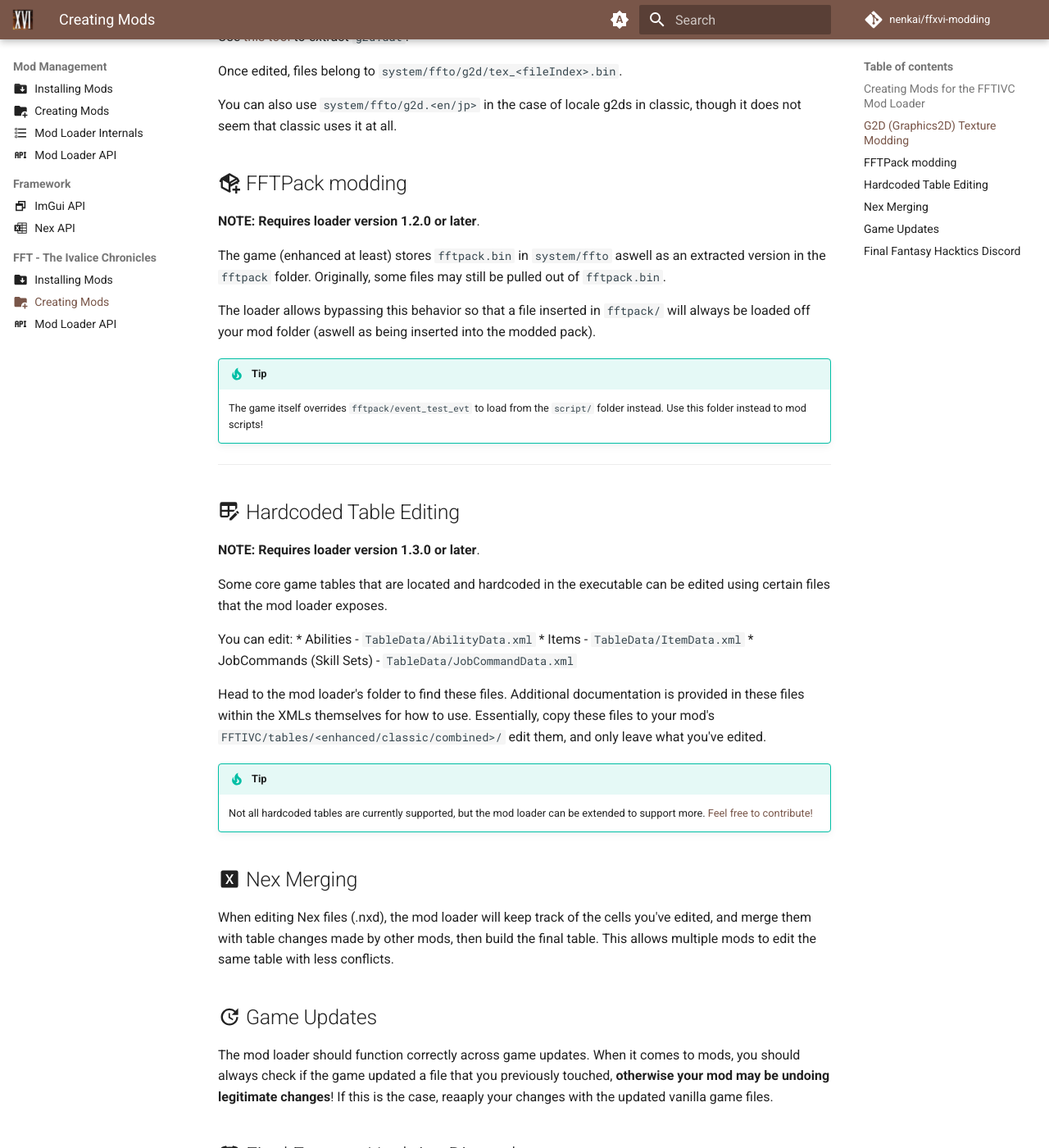
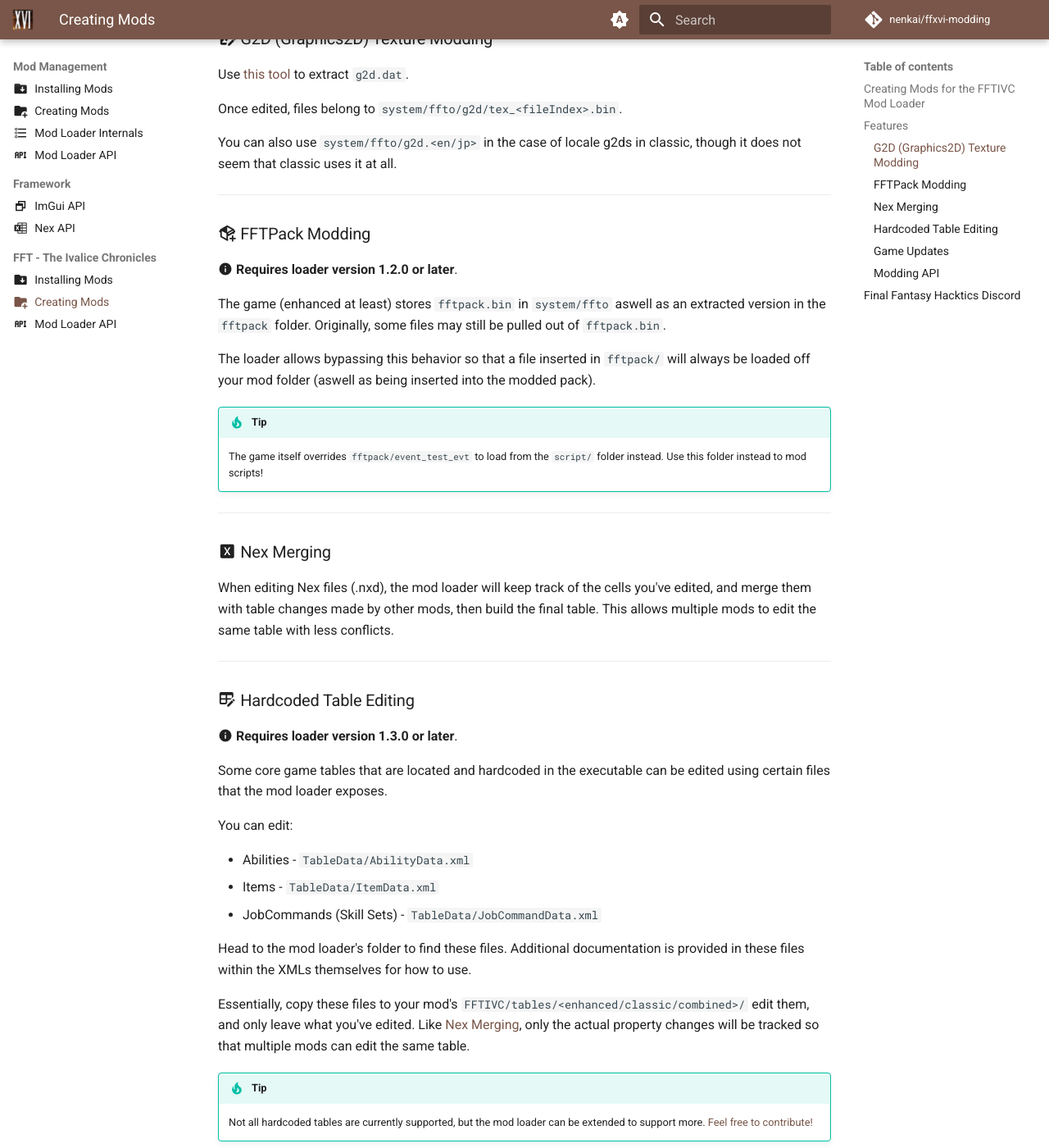
Before and after one commit to Nenkai/ffxvi-modding, an MkDocs documentation site: the page built from docs/modding/creating_mods_fft.md, in a window 1280 px wide and 1400 px high, scrolled down 1205 px. Shown: the whole window at 82% size. Built offline with MkDocs 1.6.1 and Material for MkDocs 9.7.7, drawn with Linux system fonts in a browser that asks for light colours; comment, search, counter and statistics services are not loaded; some of the changed text lies outside the part shown.

Commit message:
fft: + docs

```diff
--- a/docs/modding/creating_mods_fft.md
+++ b/docs/modding/creating_mods_fft.md
@@ -58,14 +58,16 @@
 
     5.  Files in this folder will go in both enhanced and classic.
 
-    6. Refer to the [Hardcoded Table Editing](#material-table-edit-hardcoded-table-editing) section.
+    6. Refer to the [Hardcoded Table Editing](#hardcoded-table-editing) section.
 
 !!! info "Template/Sample Mod"
     :material-download: A sample mod can be found [here](https://github.com/Nenkai/fftivc.utility.modloader/releases/download/1.0.0/fftivc.test.samplemod.zip). This does various test changes to the title menus for both versions.
 
 If you have successfully gotten your mod to work, congratulations!
 
-## :material-image-edit: G2D (Graphics2D) Texture Modding
+## Features
+
+### :material-image-edit: G2D (Graphics2D) Texture Modding
 
 Use [this tool](https://ffhacktics.com/smf/index.php?topic=13375.0) to extract `g2d.dat`.
 
@@ -73,9 +75,11 @@
 
 You can also use `system/ffto/g2d.<en/jp>` in the case of locale g2ds in classic, though it does not seem that classic uses it at all.
 
-## :material-package-variant-plus: FFTPack modding
+---
 
-**NOTE: Requires loader version 1.2.0 or later**.
+### :material-package-variant-plus: FFTPack Modding
+
+:material-information: **Requires loader version 1.2.0 or later**.
 
 The game (enhanced at least) stores `fftpack.bin` in `system/ffto` aswell as an extracted version in the `fftpack` folder. Originally, some files may still be pulled out of `fftpack.bin`.
 
@@ -87,30 +91,45 @@
 
 ---
 
-## :material-table-edit: Hardcoded Table Editing
+### :material-file-excel-box: Nex Merging
 
-**NOTE: Requires loader version 1.3.0 or later**.
+When editing Nex files (.nxd), the mod loader will keep track of the cells you've edited, and merge them with table changes made by other mods, then build the final table. This allows multiple mods to edit the same table with less conflicts.
+
+---
+
+### :material-table-edit: Hardcoded Table Editing
+
+:material-information: **Requires loader version 1.3.0 or later**.
 
 Some core game tables that are located and hardcoded in the executable can be edited using certain files that the mod loader exposes.
 
 You can edit:
+
 * Abilities - `TableData/AbilityData.xml`
 * Items - `TableData/ItemData.xml`
 * JobCommands  (Skill Sets) - `TableData/JobCommandData.xml`
 
-Head to the mod loader's folder to find these files. Additional documentation is provided in these files within the XMLs themselves for how to use. Essentially, copy these files to your mod's `FFTIVC/tables/<enhanced/classic/combined>/` edit them, and only leave what you've edited.
+Head to the mod loader's folder to find these files. Additional documentation is provided in these files within the XMLs themselves for how to use.
+
+Essentially, copy these files to your mod's `FFTIVC/tables/<enhanced/classic/combined>/` edit them, and only leave what you've edited. Like [Nex Merging](#nex-merging), only the actual property changes will be tracked so that multiple mods can edit the same table.
 
 !!! tip
 
     Not all hardcoded tables are currently supported, but the mod loader can be extended to support more. [Feel free to contribute!](https://github.com/Nenkai/fftivc.utility.modloader)
 
-## :material-file-excel-box: Nex Merging
+---
 
-When editing Nex files (.nxd), the mod loader will keep track of the cells you've edited, and merge them with table changes made by other mods, then build the final table. This allows multiple mods to edit the same table with less conflicts.
-
-## :material-update: Game Updates
+### :material-update: Game Updates
 
 The mod loader should function correctly across game updates. When it comes to mods, you should always check if the game updated a file that you previously touched, **otherwise your mod may be undoing legitimate changes**! If this is the case, reaaply your changes with the updated vanilla game files.
+
+---
+
+### :material-api: Modding API
+
+A [modding API](mod_loader_api_fft.md) is exposed.
+
+---
 
 ## :simple-discord: Final Fantasy Hacktics Discord
 
```
Also changed, not shown: docs/modding/mod_loader_api_fft.md (+30 -0 lines).
